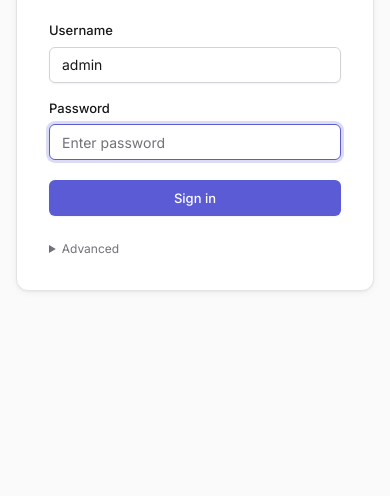
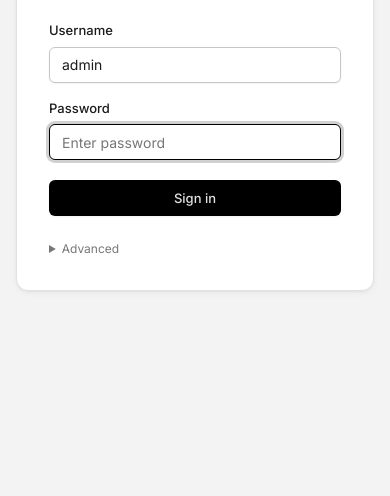
Before and after one commit to libinfaby/tasks, a plain HTML site: page frontend/index.html in a window 390 px wide. Shown: the part 348-844 px from the top of the page. Drawn offline with Linux system fonts and the light colour scheme.

Commit message:
feat: monochrome palette from the phone's wallpaper colours
Replace the Android app's Grape scheme with the colours Android's
monochrome Material You preset produces, and use the same palette in the
web app. Wallpaper colours stays available but now defaults to off, so a
fresh install opens in the app's own palette. Error roles keep Compose's
defaults, matching what the dynamic schemes render.

The launcher icon background and brand colour are now black; the web
gains an --on-accent token for text and ticks on accent fills.

Co-Authored-By: Claude Opus 5.5 <noreply@anthropic.com>

```diff
--- a/frontend/css/styles.css
+++ b/frontend/css/styles.css
@@ -1,6 +1,6 @@
 /* ============================================================
    Tasks — Design System
-   Modern neutral theme (zinc scale, single indigo accent), light + dark.
+   Monochrome theme (Android's monochrome Material You palette), light + dark.
    Token values are mirrored by the Android app — see css/tokens.md.
    ============================================================ */
 
@@ -9,34 +9,35 @@
   color-scheme: light;
 
   /* Surfaces */
-  --bg-primary:     #ffffff;   /* app background */
-  --bg-secondary:   #fafafa;   /* sidebar, modal footer, subtle panels */
-  --bg-tertiary:    #f4f4f5;   /* muted fills: chips, progress track */
+  --bg-primary:     #f9f9f9;   /* app background */
+  --bg-secondary:   #f3f3f3;   /* sidebar, modal footer, subtle panels */
+  --bg-tertiary:    #eeeeee;   /* muted fills: chips, progress track */
   --bg-card:        #ffffff;   /* list containers, cards */
-  --bg-card-hover:  #fafafa;
+  --bg-card-hover:  #f3f3f3;
   --bg-input:       #ffffff;
-  --bg-hover:       rgba(24, 24, 27, 0.05);
-  --bg-active:      rgba(24, 24, 27, 0.08);
-  --overlay:        rgba(9, 9, 11, 0.4);
-  --chip-edge:      rgba(9, 9, 11, 0.10);
+  --bg-hover:       rgba(27, 27, 27, 0.05);
+  --bg-active:      rgba(27, 27, 27, 0.08);
+  --overlay:        rgba(0, 0, 0, 0.4);
+  --chip-edge:      rgba(0, 0, 0, 0.10);
 
   /* Borders */
-  --border-color:       #e4e4e7;
-  --border-color-hover: #d4d4d8;
-  --border-color-focus: #5b5bd6;
+  --border-color:       #e2e2e2;
+  --border-color-hover: #c6c6c6;
+  --border-color-focus: #000000;
 
   /* Text */
-  --text-primary:   #18181b;
-  --text-secondary: #52525b;
-  --text-tertiary:  #71717a;
+  --text-primary:   #1b1b1b;
+  --text-secondary: #474747;
+  --text-tertiary:  #777777;
   --text-inverse:   #ffffff;
 
-  /* Accent (indigo) */
-  --accent:       #5b5bd6;
-  --accent-hover: #4f4fc4;
-  --accent-text:  #4c4bbd;
-  --accent-soft:  rgba(91, 91, 214, 0.10);
-  --accent-glow:  rgba(91, 91, 214, 0.22);  /* focus ring */
+  /* Accent (monochrome) */
+  --accent:       #000000;
+  --accent-hover: #3b3b3b;
+  --accent-text:  #000000;
+  --on-accent:    #e2e2e2;
+  --accent-soft:  rgba(0, 0, 0, 0.08);
+  --accent-glow:  rgba(0, 0, 0, 0.18);  /* focus ring */
 
   /* Semantic */
   --priority-urgent:    #e5484d;
@@ -93,25 +94,27 @@
 @media (prefers-color-scheme: dark) {
   :root:not([data-theme="light"]) {
     color-scheme: dark;
-    --bg-primary:     #111113;
-    --bg-secondary:   #0c0c0e;
-    --bg-tertiary:    #222226;
-    --bg-card:        #18181b;
-    --bg-card-hover:  #1d1d21;
-    --bg-input:       #18181b;
+    --bg-primary:     #131313;
+    --bg-secondary:   #0e0e0e;
+    --bg-tertiary:    #2a2a2a;
+    --bg-card:        #1b1b1b;
+    --bg-card-hover:  #1f1f1f;
+    --bg-input:       #1b1b1b;
     --bg-hover:       rgba(255, 255, 255, 0.05);
     --bg-active:      rgba(255, 255, 255, 0.08);
     --overlay:        rgba(0, 0, 0, 0.6);
     --chip-edge:      rgba(255, 255, 255, 0.10);
-    --border-color:       #27272a;
-    --border-color-hover: #3f3f46;
-    --text-primary:   #ededef;
-    --text-secondary: #a1a1aa;
-    --text-tertiary:  #7c7c85;
-    --accent-hover: #6e6ade;
-    --accent-text:  #a8a4ff;
-    --accent-soft:  rgba(110, 106, 222, 0.16);
-    --accent-glow:  rgba(110, 106, 222, 0.35);
+    --border-color:       #2a2a2a;
+    --border-color-hover: #474747;
+    --text-primary:   #e2e2e2;
+    --text-secondary: #c6c6c6;
+    --text-tertiary:  #919191;
+    --accent:       #ffffff;
+    --on-accent:    #1b1b1b;
+    --accent-hover: #d4d4d4;
+    --accent-text:  #ffffff;
+    --accent-soft:  rgba(255, 255, 255, 0.12);
+    --accent-glow:  rgba(255, 255, 255, 0.28);
     --priority-urgent:    #ff6369;
     --priority-urgent-bg: rgba(255, 99, 105, 0.14);
     --success:    #3dd68c;
@@ -128,25 +131,27 @@
 
 :root[data-theme="dark"] {
   color-scheme: dark;
-  --bg-primary:     #111113;
-  --bg-secondary:   #0c0c0e;
-  --bg-tertiary:    #222226;
-  --bg-card:        #18181b;
-  --bg-card-hover:  #1d1d21;
-  --bg-input:       #18181b;
+  --bg-primary:     #131313;
+  --bg-secondary:   #0e0e0e;
+  --bg-tertiary:    #2a2a2a;
+  --bg-card:        #1b1b1b;
+  --bg-card-hover:  #1f1f1f;
+  --bg-input:       #1b1b1b;
   --bg-hover:       rgba(255, 255, 255, 0.05);
   --bg-active:      rgba(255, 255, 255, 0.08);
   --overlay:        rgba(0, 0, 0, 0.6);
   --chip-edge:      rgba(255, 255, 255, 0.10);
-  --border-color:       #27272a;
-  --border-color-hover: #3f3f46;
-  --text-primary:   #ededef;
-  --text-secondary: #a1a1aa;
-  --text-tertiary:  #7c7c85;
-  --accent-hover: #6e6ade;
-  --accent-text:  #a8a4ff;
-  --accent-soft:  rgba(110, 106, 222, 0.16);
-  --accent-glow:  rgba(110, 106, 222, 0.35);
+  --border-color:       #2a2a2a;
+  --border-color-hover: #474747;
+  --text-primary:   #e2e2e2;
+  --text-secondary: #c6c6c6;
+  --text-tertiary:  #919191;
+  --accent:       #ffffff;
+  --on-accent:    #1b1b1b;
+  --accent-hover: #d4d4d4;
+  --accent-text:  #ffffff;
+  --accent-soft:  rgba(255, 255, 255, 0.12);
+  --accent-glow:  rgba(255, 255, 255, 0.28);
   --priority-urgent:    #ff6369;
   --priority-urgent-bg: rgba(255, 99, 105, 0.14);
   --success:    #3dd68c;
@@ -279,7 +284,7 @@ button:focus:not(:focus-visible) { outline: none; }
   width: 28px; height: 28px;
   border-radius: var(--radius-md);
   background: var(--accent);
-  color: #ffffff;
+  color: var(--on-accent);
   display: grid;
   place-items: center;
   flex-shrink: 0;
@@ -648,7 +653,7 @@ button:focus:not(:focus-visible) { outline: none; }
   content: '';
   width: 4px;
   height: 8px;
-  border: solid #ffffff;
+  border: solid var(--on-accent);
   border-width: 0 2px 2px 0;
   transform: translateY(-1px) rotate(45deg);
   opacity: 0;
@@ -723,7 +728,7 @@ button:focus:not(:focus-visible) { outline: none; }
   height: 52px;
   border-radius: 16px;
   background: var(--accent);
-  color: #ffffff;
+  color: var(--on-accent);
   place-items: center;
   box-shadow: var(--shadow-lg);
   z-index: 90;
@@ -879,7 +884,7 @@ input[type="color"]::-webkit-color-swatch { border: none; border-radius: 4px; }
 .btn:disabled { opacity: 0.6; cursor: default; }
 .btn .icon { width: 15px; height: 15px; }
 
-.btn-primary { background: var(--accent); color: #ffffff; box-shadow: var(--shadow-sm); }
+.btn-primary { background: var(--accent); color: var(--on-accent); box-shadow: var(--shadow-sm); }
 .btn-primary:hover:not(:disabled) { background: var(--accent-hover); }
 
 .btn-secondary { background: var(--bg-card); border-color: var(--border-color-hover); color: var(--text-primary); box-shadow: var(--shadow-sm); }
--- a/frontend/index.html
+++ b/frontend/index.html
@@ -6,8 +6,8 @@
   <meta name="viewport" content="width=device-width, initial-scale=1.0">
   <meta name="description"
     content="Tasks - A personal task manager with subtasks, tags, priority management, and group organization.">
-  <meta name="theme-color" content="#ffffff" media="(prefers-color-scheme: light)">
-  <meta name="theme-color" content="#111113" media="(prefers-color-scheme: dark)">
+  <meta name="theme-color" content="#f9f9f9" media="(prefers-color-scheme: light)">
+  <meta name="theme-color" content="#131313" media="(prefers-color-scheme: dark)">
   <meta name="apple-mobile-web-app-capable" content="yes">
   <meta name="apple-mobile-web-app-status-bar-style" content="black-translucent">
   <title>Tasks</title>
```
Also changed, not shown: frontend/css/tokens.md (+17 -13 lines), 8 other files.
